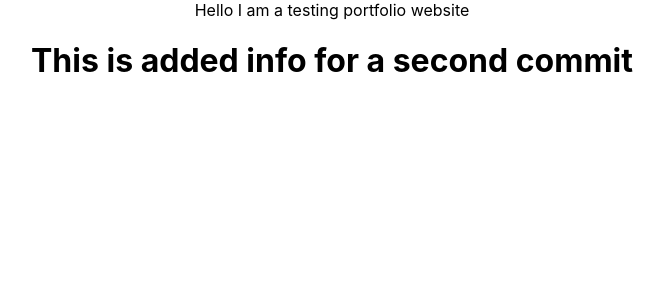
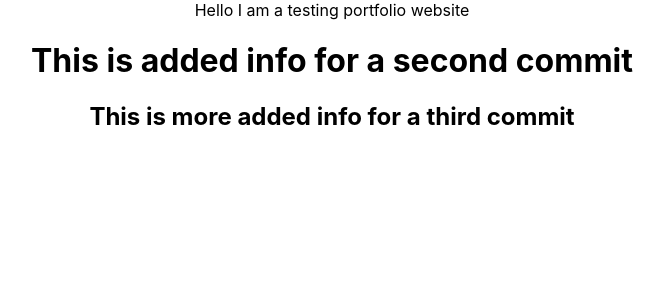
Before and after one commit to michaelharms6010/Portfolio, a React (Create React App) app: page / in a window 1280 px wide. Shown: the top 300 px of the page, without its empty margins (308-971 px from the left). Built offline with nearby package versions, Linux system fonts and the light colour scheme.

Commit message:
third edits

```diff
--- a/src/App.js
+++ b/src/App.js
@@ -7,6 +7,7 @@ function App() {
     <div className="App">
    Hello I am a testing portfolio website
    <h1>This is added info for a second commit</h1>
+   <h2>This is more added info for a third commit </h2>
     </div>
   );
 }
```
